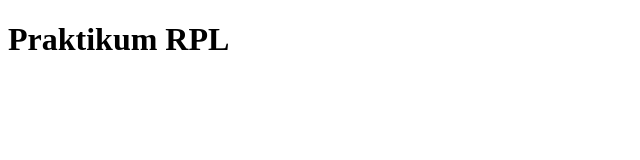
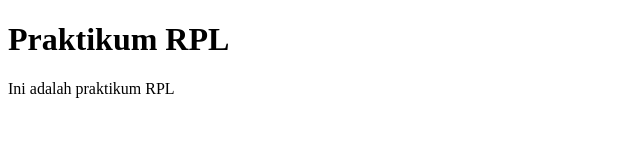
Before and after one commit to degitgitagitya/praktikumRPL, a plain HTML site: page index.html in a window 1280 px wide. Shown: the whole page, without its empty margins (0-640 px from the left). Drawn offline with Linux system fonts and the light colour scheme.

Commit message:
nambahin paragraf baru di index.html

```diff
--- a/index.html
+++ b/index.html
@@ -7,5 +7,6 @@
 </head>
 <body>
     <h1>Praktikum RPL</h1>
+    <div class="deskripsi">Ini adalah praktikum RPL</div>
 </body>
 </html>
```
